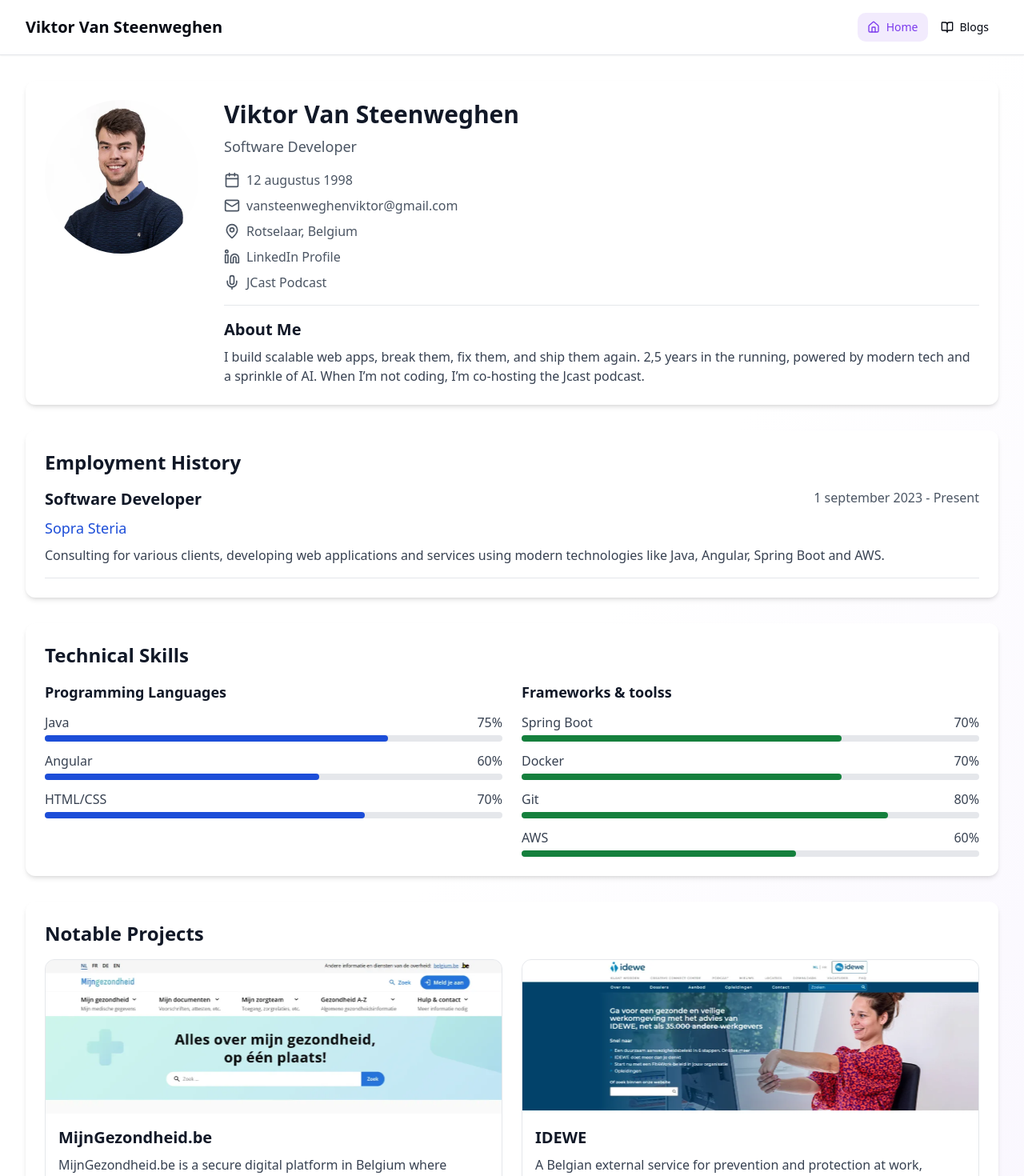
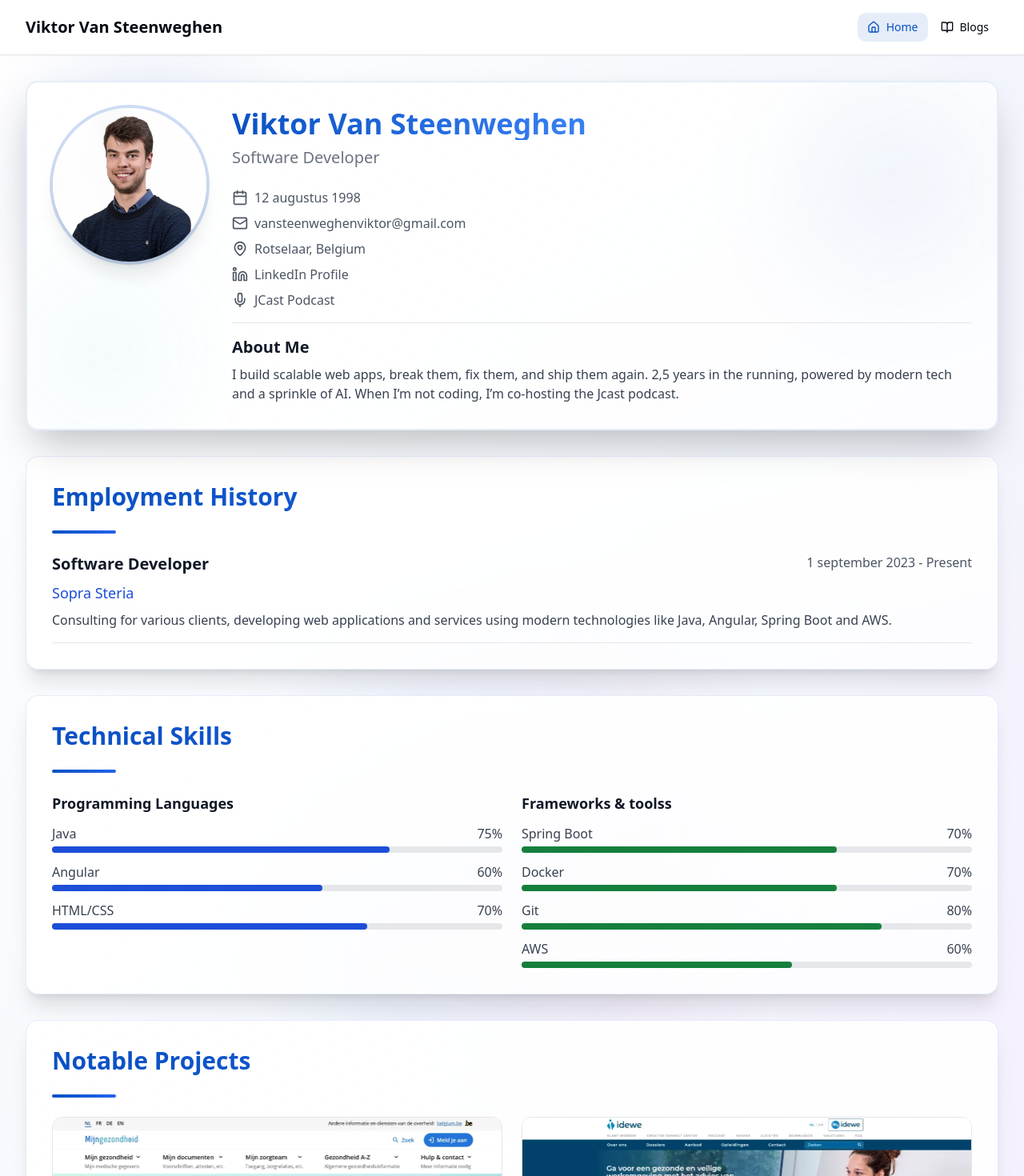
Before and after one commit to Vikteur/Blog-Post-, a React (Vite) app: page / in a window 1280 px wide. Shown: the top 1470 px of the page at 80% size. Built offline with nearby package versions, Linux system fonts and the light colour scheme.

Commit message:
Enhanced UI with modern styling: blue color scheme, animated backgrounds, hero section, improved cards with badges and icons

```diff
--- a/src/App.tsx
+++ b/src/App.tsx
@@ -11,12 +11,20 @@ export function App({
   page = 'home'
 }: AppProps) {
   const [sidenavOpen, setSidenavOpen] = useState(false);
-  return <div className="flex flex-col min-h-screen bg-gradient-to-br from-background via-background to-primary/5">
+  return <div className="flex flex-col min-h-screen bg-gradient-to-br from-background via-primary/5 to-purple-500/10 relative overflow-hidden">
+      {/* Animated background elements */}
+      <div className="absolute inset-0 overflow-hidden pointer-events-none">
+        <div className="absolute top-20 left-10 w-72 h-72 bg-primary/10 rounded-full blur-3xl animate-pulse" />
+        <div className="absolute bottom-20 right-10 w-96 h-96 bg-purple-500/10 rounded-full blur-3xl animate-pulse" style={{ animationDelay: '1s' }} />
+        <div className="absolute top-1/2 left-1/2 -translate-x-1/2 -translate-y-1/2 w-[600px] h-[600px] bg-gradient-to-r from-primary/5 to-pink-500/5 rounded-full blur-3xl animate-pulse" style={{ animationDelay: '2s' }} />
+      </div>
+      <div className="relative z-10">
         <SkipToContent />
         <Header onMenuClick={() => setSidenavOpen(true)} isMenuOpen={sidenavOpen} />
         <Sidenav isOpen={sidenavOpen} onClose={() => setSidenavOpen(false)} />
         <main id="main-content" className="flex-1 px-4 py-8 md:px-6 lg:px-8">
           {page === 'blogs' ? <Home /> : <Portfolio />}
         </main>
+      </div>
     </div>;
 }
--- /dev/null
+++ b/src/components/SearchBar.tsx
@@ -0,0 +1,33 @@
+import { useState } from 'react';
+import { SearchIcon } from 'lucide-react';
+import { Input } from './ui/input';
+
+export function SearchBar() {
+  const [searchQuery, setSearchQuery] = useState('');
+  const handleSearch = (e: React.FormEvent) => {
+    e.preventDefault();
+    console.log('Searching for:', searchQuery);
+    // In a real application, this would trigger the search functionality
+  };
+  return <form onSubmit={handleSearch} className="w-full" role="search">
+      <div className="relative">
+        <label htmlFor="search-input" className="sr-only">
+          Search posts
+        </label>
+        <div className="absolute inset-y-0 left-0 pl-3 flex items-center pointer-events-none z-10">
+          <SearchIcon className="h-5 w-5 text-muted-foreground" aria-hidden="true" />
+        </div>
+        <Input
+          type="search"
+          id="search-input"
+          value={searchQuery}
+          onChange={e => setSearchQuery(e.target.value)}
+          placeholder="Search posts by title or topic..."
+          className="pl-10"
+        />
+      </div>
+      <button type="submit" className="sr-only">
+        Search
+      </button>
+    </form>;
+}
--- a/src/index.css
+++ b/src/index.css
@@ -13,7 +13,7 @@
     --card-foreground: 224 71% 4%;
     --popover: 0 0% 100%;
     --popover-foreground: 224 71% 4%;
-    --primary: 262 83% 58%;
+    --primary: 217 91% 40%;
     --primary-foreground: 210 40% 98%;
     --secondary: 220 14% 96%;
     --secondary-foreground: 220 9% 46%;
@@ -25,7 +25,7 @@
     --destructive-foreground: 210 40% 98%;
     --border: 220 13% 91%;
     --input: 220 13% 91%;
-    --ring: 262 83% 58%;
+    --ring: 217 91% 40%;
     --radius: 0.75rem;
   }
 
@@ -36,7 +36,7 @@
     --card-foreground: 213 31% 91%;
     --popover: 224 71% 4%;
     --popover-foreground: 213 31% 91%;
-    --primary: 263 70% 50%;
+    --primary: 217 91% 40%;
     --primary-foreground: 210 40% 98%;
     --secondary: 215 28% 17%;
     --secondary-foreground: 210 40% 98%;
@@ -48,7 +48,7 @@
     --destructive-foreground: 210 40% 98%;
     --border: 215 28% 17%;
     --input: 215 28% 17%;
-    --ring: 263 70% 50%;
+    --ring: 217 91% 45%;
   }
 }
 
@@ -128,3 +128,37 @@
     border: 2px solid currentColor;
   }
 }
+
+/* Custom animations */
+@keyframes float {
+  0%, 100% {
+    transform: translateY(0px);
+  }
+  50% {
+    transform: translateY(-20px);
+  }
+}
+
+@keyframes shimmer {
+  0% {
+    background-position: -1000px 0;
+  }
+  100% {
+    background-position: 1000px 0;
+  }
+}
+
+.animate-float {
+  animation: float 6s ease-in-out infinite;
+}
+
+.animate-shimmer {
+  animation: shimmer 3s linear infinite;
+  background: linear-gradient(
+    to right,
+    transparent 0%,
+    rgba(255, 255, 255, 0.1) 50%,
+    transparent 100%
+  );
+  background-size: 1000px 100%;
+}
--- a/src/pages/Portfolio.tsx
+++ b/src/pages/Portfolio.tsx
@@ -72,21 +72,23 @@ export function Portfolio() {
       />
       <div className="max-w-7xl mx-auto">
       {/* Header/Personal Info Section */}
-      <section aria-labelledby="personal-info-heading" className="bg-white rounded-lg shadow-md p-6 mb-8">
-        <h2 id="personal-info-heading" className="text-2xl font-bold text-gray-900 mb-4 sr-only">
+      <section aria-labelledby="personal-info-heading" className="bg-gradient-to-br from-card to-card/80 rounded-2xl shadow-2xl p-8 mb-8 border-2 border-primary/10 relative overflow-hidden">
+        <div className="absolute top-0 right-0 w-64 h-64 bg-primary/5 rounded-full blur-3xl" />
+        <div className="absolute bottom-0 left-0 w-48 h-48 bg-cyan-500/5 rounded-full blur-3xl" />
+        <h2 id="personal-info-heading" className="text-2xl font-bold mb-4 sr-only">
           Personal Information
         </h2>
-        <div className="flex flex-col md:flex-row md:gap-8">
+        <div className="flex flex-col md:flex-row md:gap-8 relative z-10">
           <div className="flex justify-center md:justify-start shrink-0">
-            <div className="w-48 h-48 rounded-full overflow-hidden mb-6 md:mb-0">
+            <div className="w-48 h-48 rounded-full overflow-hidden mb-6 md:mb-0 ring-4 ring-primary/20 shadow-xl transform hover:scale-105 transition-transform duration-300">
               <img src={profile.avatar} alt={`${profile.name}`} width={384} height={384} className="w-full h-full object-cover object-center" />
             </div>
           </div>
           <div className="flex-1">
-            <h1 className="text-3xl font-bold text-gray-900 mb-2">
+            <h1 className="text-4xl font-black mb-2 bg-gradient-to-r from-primary via-blue-500 to-cyan-500 bg-clip-text text-transparent">
               {profile.name}
             </h1>
-            <p className="text-lg text-gray-600 mb-4">{profile.title}</p>
+            <p className="text-xl text-muted-foreground mb-6 font-medium">{profile.title}</p>
             <dl className="flex flex-col space-y-2 mb-4">
               <div className="flex items-center text-gray-600">
                 <dt className="sr-only">Date of Birth</dt>
@@ -137,10 +139,11 @@ export function Portfolio() {
       </section>
 
       {/* Employment Section */}
-      <section aria-labelledby="employment-heading" className="bg-white rounded-lg shadow-md p-6 mb-8">
-        <h2 id="employment-heading" className="text-2xl font-bold text-gray-900 mb-4">
+      <section aria-labelledby="employment-heading" className="bg-gradient-to-br from-card to-card/80 rounded-2xl shadow-xl p-8 mb-8 border border-primary/10">
+        <h2 id="employment-heading" className="text-3xl font-black mb-6 bg-gradient-to-r from-primary to-blue-600 bg-clip-text text-transparent">
           Employment History
         </h2>
+        <div className="h-1 w-20 bg-gradient-to-r from-primary to-blue-600 rounded-full mb-6" />
         <div className="space-y-6">
           {workExperience.map(job => <article key={job.id} className="border-b pb-4">
               <header>
@@ -170,10 +173,11 @@ export function Portfolio() {
       </section>
 
       {/* Skills Section */}
-      <section aria-labelledby="skills-heading" className="bg-white rounded-lg shadow-md p-6 mb-8">
-        <h2 id="skills-heading" className="text-2xl font-bold text-gray-900 mb-4">
+      <section aria-labelledby="skills-heading" className="bg-gradient-to-br from-card to-card/80 rounded-2xl shadow-xl p-8 mb-8 border border-primary/10">
+        <h2 id="skills-heading" className="text-3xl font-black mb-6 bg-gradient-to-r from-primary to-blue-600 bg-clip-text text-transparent">
           Technical Skills
         </h2>
+        <div className="h-1 w-20 bg-gradient-to-r from-primary to-blue-600 rounded-full mb-6" />
         <div className="grid grid-cols-1 md:grid-cols-2 gap-6">
           <div>
             <h3 className="text-lg font-semibold text-gray-900 mb-3">
@@ -219,10 +223,11 @@ export function Portfolio() {
       </section>
 
       {/* Projects Section */}
-      <section aria-labelledby="projects-heading" className="bg-white rounded-lg shadow-md p-6 mb-8">
-        <h2 id="projects-heading" className="text-2xl font-bold text-gray-900 mb-4">
+      <section aria-labelledby="projects-heading" className="bg-gradient-to-br from-card to-card/80 rounded-2xl shadow-xl p-8 mb-8 border border-primary/10">
+        <h2 id="projects-heading" className="text-3xl font-black mb-6 bg-gradient-to-r from-primary to-blue-600 bg-clip-text text-transparent">
           Notable Projects
         </h2>
+        <div className="h-1 w-20 bg-gradient-to-r from-primary to-blue-600 rounded-full mb-6" />
         <div className="grid grid-cols-1 md:grid-cols-2 gap-6">
           {projects.map(project => <article key={project.id} className="border rounded-lg overflow-hidden">
               <div className="h-48 bg-gray-200">
@@ -248,10 +253,11 @@ export function Portfolio() {
       </section>
 
       {/* Certificates Section */}
-      <section aria-labelledby="certificates-heading" className="bg-white rounded-lg shadow-md p-6 mb-8">
-        <h2 id="certificates-heading" className="text-2xl font-bold text-gray-900 mb-4">
+      <section aria-labelledby="certificates-heading" className="bg-gradient-to-br from-card to-card/80 rounded-2xl shadow-xl p-8 mb-8 border border-primary/10">
+        <h2 id="certificates-heading" className="text-3xl font-black mb-6 bg-gradient-to-r from-primary to-blue-600 bg-clip-text text-transparent">
           Certificates
         </h2>
+        <div className="h-1 w-20 bg-gradient-to-r from-primary to-blue-600 rounded-full mb-6" />
         <dl className="space-y-4">
           {certificates.map(cert => <div key={cert.id} className="flex flex-col md:flex-row border-b pb-4">
               <dt className="md:w-1/4 mb-2 md:mb-0 text-gray-600">
```
Also changed, not shown: src/components/BlogPostCard.tsx (+39 -16 lines), src/pages/Home.tsx (+30 -8 lines). Lines whose indentation alone changed are shown as unchanged.
